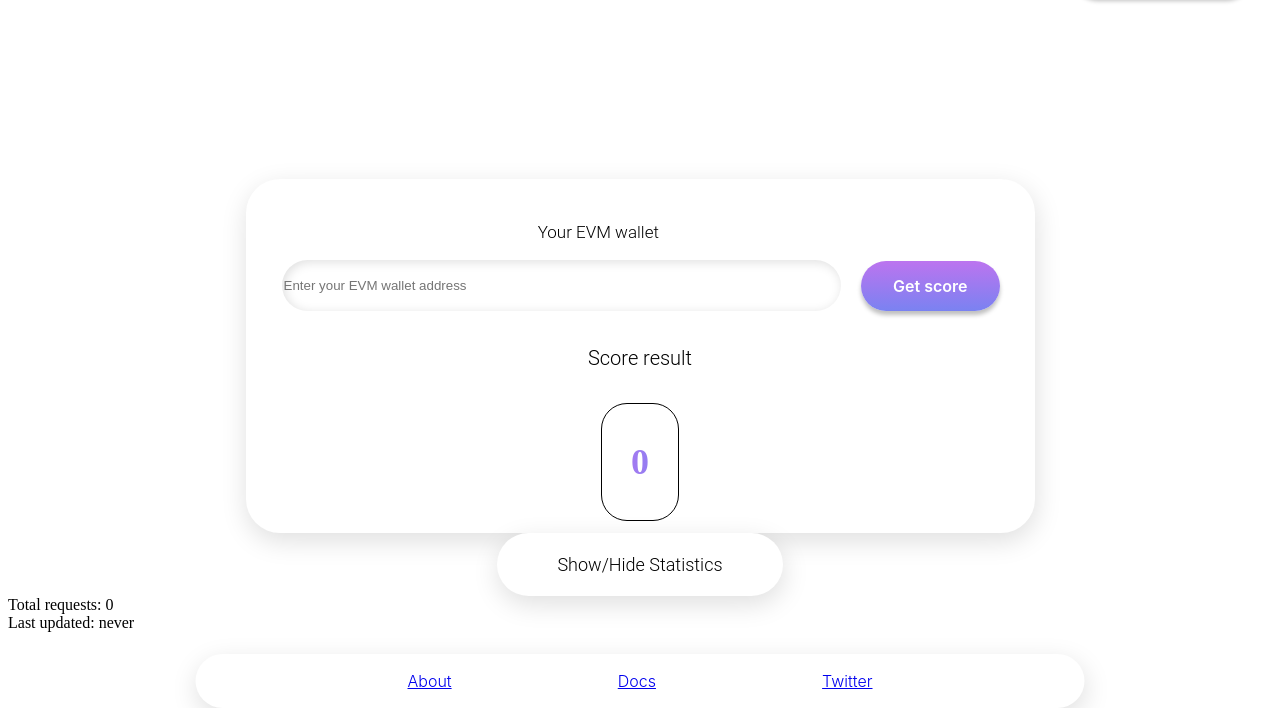
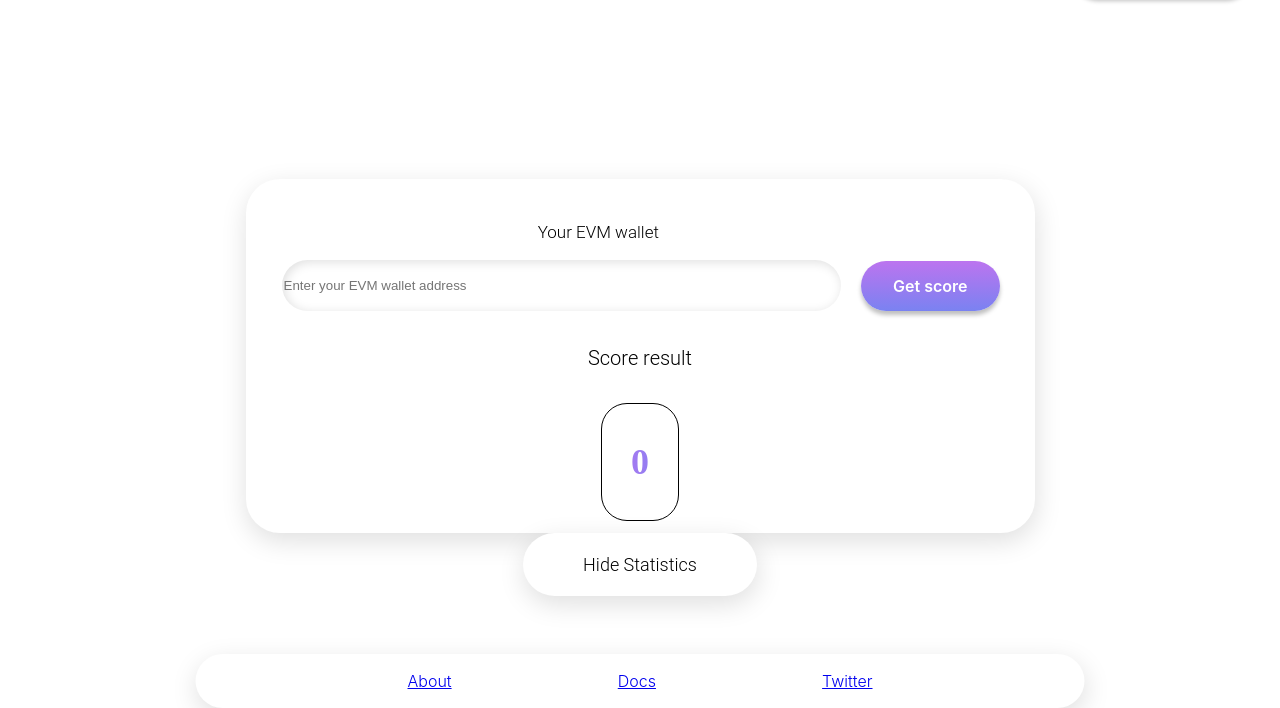
Before and after one commit to kophysty/icp-interaction-ui, a website: page index.html in a window 1280 px wide. Both pictures are taken after a click on the button "Show/Hide Statistics". Shown: the part 92-800 px from the top of the page. Drawn offline with Linux system fonts and the light colour scheme.

Commit message:
UI upd 2

```diff
--- a/index.html
+++ b/index.html
@@ -29,8 +29,9 @@
         <button class="statistics-toggle stats-btn" id="statistics-toggle">Show/Hide Statistics</button> <!-- Обновленный класс и добавленный id -->
         <div id="statistics" class="hidden"> <!-- Добавленный контейнер для статистики -->
             <div id="request-count">Total requests: 0</div>
-            <div id="last-updated">Last updated: never</div>
+            <div>Last updated: <span id="last-updated">never</span></div>
         </div>
+
         <footer class="footer">
             <nav class="footer-links">
                 <a href="#" class="footer-link">About</a>
--- a/script.js
+++ b/script.js
@@ -1,22 +1,25 @@
 document.addEventListener('DOMContentLoaded', function() {
     let totalRequests = 0; // Количество запросов
-    document.getElementById('score').textContent = '0';
-
-
-    // Элементы DOM
     const walletInput = document.getElementById('wallet-id');
     const scoreResult = document.getElementById('score');
     const requestCount = document.getElementById('request-count');
     const lastUpdated = document.getElementById('last-updated');
-    const statsContainer = document.getElementById('statistics');
     const statsToggleBtn = document.querySelector('.stats-btn');
 
-    // Установка placeholder для поля ввода кошелька
-    walletInput.setAttribute('placeholder', 'Enter your EVM wallet address');
+    // Инициализируем placeholder и начальное значение скора
+    walletInput.placeholder = 'Enter your EVM wallet address';
+    scoreResult.textContent = '0';
 
+    // Обработчик отправки формы
     document.getElementById('score-form').addEventListener('submit', function(e) {
         e.preventDefault();
-        const walletId = walletInput.value;
+        const walletId = walletInput.value.trim(); // Получаем значение, удаляем пробелы
+
+        // Проверка на пустое значение
+        if (!walletId) {
+            scoreResult.textContent = 'Please enter a wallet ID.';
+            return;
+        }
 
         // Запрос на сервер для получения рейтинга
         fetch(`http://localhost:3000/get-score?walletId=${walletId}`)
@@ -37,11 +40,14 @@ document.addEventListener('DOMContentLoaded', function() {
             });
     });
 
-    // Переключение отображения статистики
+    // Переключение отображения статистики и изменение текста кнопки
     statsToggleBtn.addEventListener('click', function() {
-        statsContainer.classList.toggle('hidden');
+        const stats = document.getElementById('statistics');
+        stats.classList.toggle('hidden');
+        this.textContent = stats.classList.contains('hidden') ? 'Show/Hide Statistics' : 'Hide Statistics';
     });
 
+    // Функция обновления статистики
     function updateStatistics() {
         totalRequests++;
         requestCount.textContent = `Total requests: ${totalRequests}`;
--- a/styles.css
+++ b/styles.css
@@ -210,7 +210,7 @@
   }
 
   .statistics-toggle {
-    margin-top: 30px;
+    margin-top: 40px;
     justify-content: center;
     align-items: center;
     border-radius: 34px;
@@ -218,13 +218,20 @@
     outline: none;
     box-shadow: 1px 8px 26.1px 0 rgba(0, 0, 0, 0.13);
     background-color: #fff;
-    margin-top: 17px;
     color: #000;
     padding: 21px 60px;
     font: 300 18px Roboto, sans-serif;
     margin: auto;
     display: block;
 
+  }
+
+  #statistics {
+    display: none;
+  }
+
+  #statistics.active {
+    display: block;
   }
 
   @media (max-width: 991px) {
```
